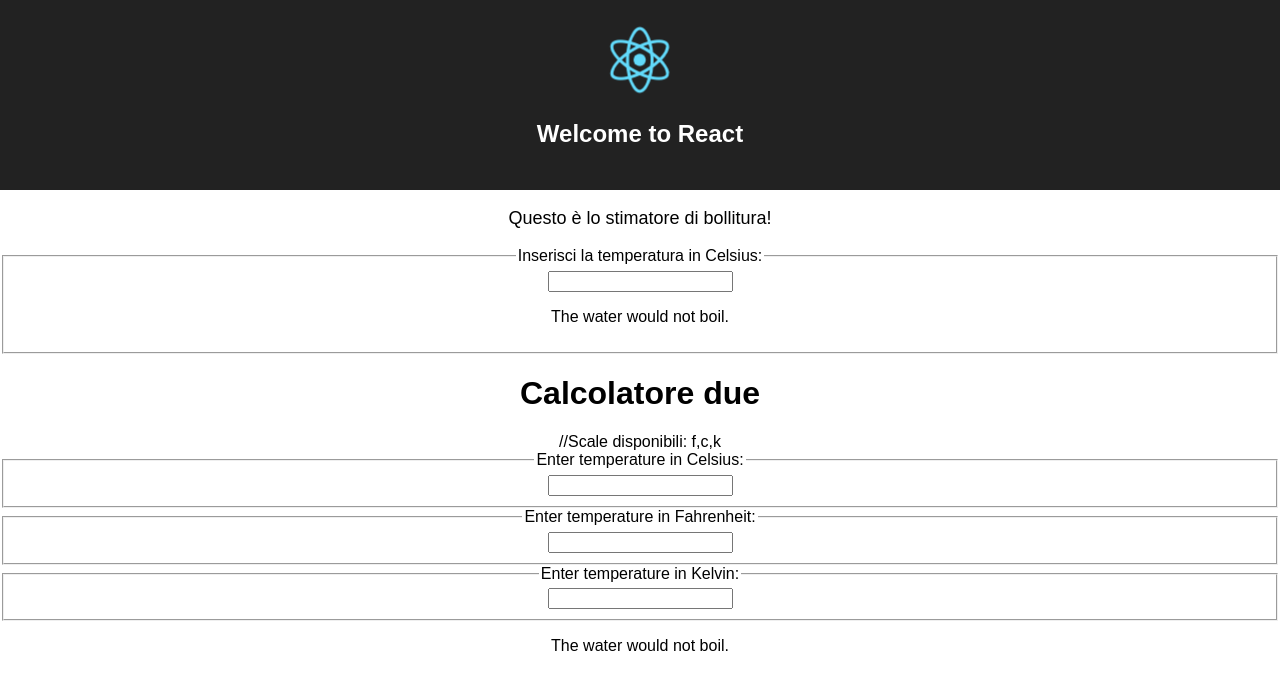
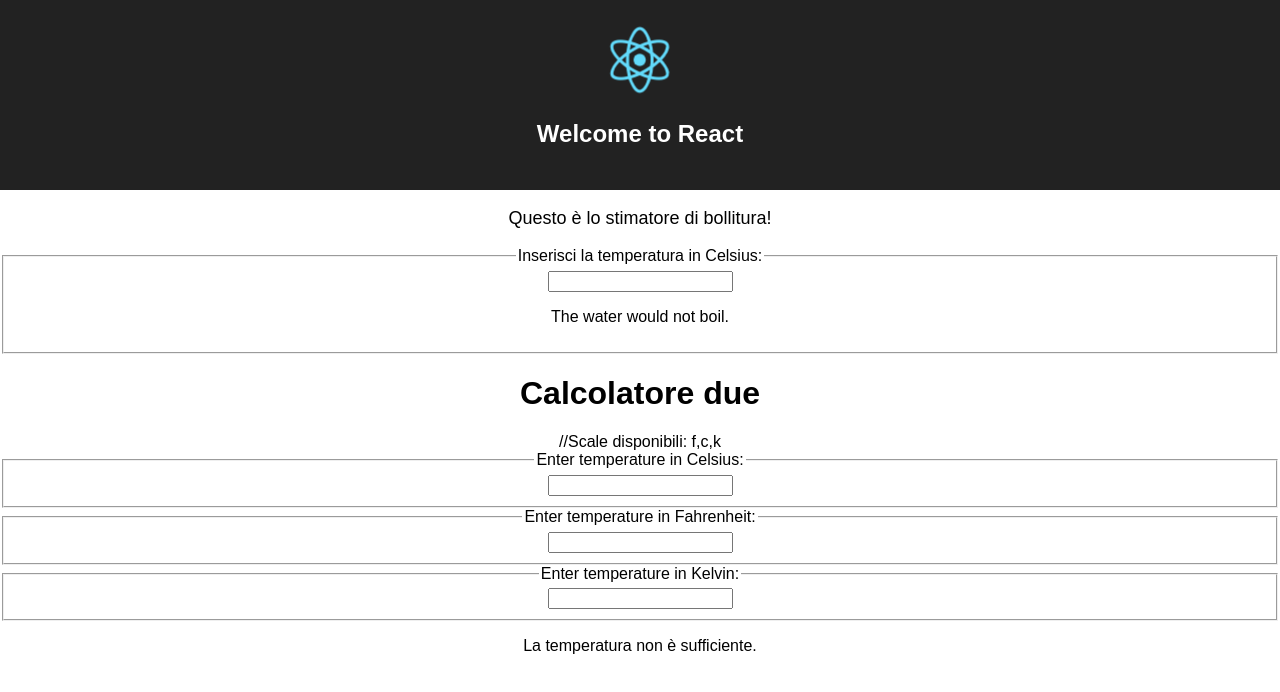
Before and after one commit to MattiaCaceffo/BollitoreReact, a React (Create React App) app: page / in a window 1280 px wide. Shown: the top 692 px of the page. Built offline with nearby package versions, Linux system fonts and the light colour scheme.

Commit message:
bugFix scala temperatura

```diff
--- a/src/CalculatorDue.jsx
+++ b/src/CalculatorDue.jsx
@@ -2,19 +2,12 @@ import React, { Component } from 'react';
 import PropTypes from 'prop-types'
 import TemperatureInput from "./TemperatureInput"
 
-/*
-const scaleNames = {
-    c: 'Celsius',
-    f: 'Fahrenheit',
-    k: "Kelvin"
-};
-*/
 
 function BoilingVerdict(props) {
     if (props.celsius >= 100) {
-        return <p>The water would boil.</p>;
+        return <p>L'acqua bolle.</p>;
     }
-    return <p>The water would not boil.</p>;
+    return <p>La temperatura non è sufficiente.</p>;
 }
 
 
@@ -66,7 +59,7 @@ class CalculatorDue extends React.Component {
 
     render() {
         const temperature = this.state.temperature;
-        const scale = this.props.scale;
+        const scale = this.state.scale;
         const celsius = scale === 'f' ? tryConvert(temperature, toCelsius) : temperature;
         const fahrenheit = scale === 'c' ? tryConvert(temperature, toFahrenheit) : temperature;
         const kelvin = tryConvert(celsius, toKelvin) ;
@@ -90,7 +83,6 @@ class CalculatorDue extends React.Component {
 
                 <BoilingVerdict
                     celsius={parseFloat(celsius)} />
-
             </div>
         );
     }
```
